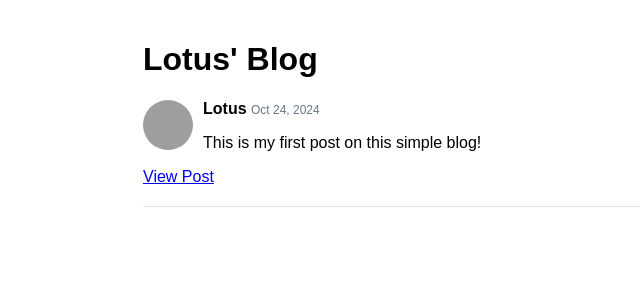
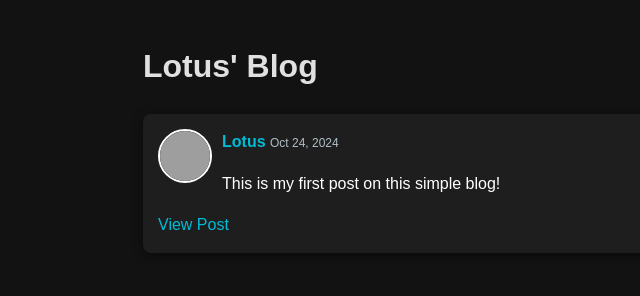
Before and after one commit to dtesters/posts, a plain HTML site: page index.html in a window 1280 px wide. Shown: the whole page, without its empty margins (197-837 px from the left). Drawn offline with Linux system fonts and the light colour scheme; grey boxes are pictures that could not be loaded.

Commit message:
Update style.css

```diff
--- a/style.css
+++ b/style.css
@@ -3,23 +3,61 @@ body {
     max-width: 600px;
     margin: 0 auto;
     padding: 20px;
+    background-color: #121212; /* Dark background */
+    color: #ffffff; /* White text for contrast */
+    line-height: 1.6; /* Improve readability */
 }
+
+h1 {
+    color: #e0e0e0; /* Lighter heading color */
+}
+
 .post {
-  border-bottom: 1px solid #e1e8ed;
-  padding-bottom: 20px;
-  margin-bottom: 20px;
+    background-color: #1e1e1e; /* Slightly lighter dark for posts */
+    border-radius: 8px; /* Rounded corners */
+    padding: 15px; /* Spacing within posts */
+    margin-bottom: 20px; /* Spacing between posts */
+    box-shadow: 0 2px 10px rgba(0, 0, 0, 0.5); /* Subtle shadow effect */
 }
+
 .pfp {
     float: left;
     width: 50px;
     height: 50px;
     border-radius: 50%;
     margin-right: 10px;
+    border: 2px solid #ffffff; /* White border around profile picture */
 }
+
 .username {
     font-weight: bold;
+    color: #00bcd4; /* Accent color for username */
 }
+
 .timestamp {
-  color: #657786;
+    color: #b0bec5; /* Lighter color for timestamps */
     font-size: 12px;
 }
+
+a {
+    color: #00bcd4; /* Accent color for links */
+    text-decoration: none; /* Remove underline */
+}
+
+a:hover {
+    text-decoration: underline; /* Underline on hover */
+}
+
+/* Optional: Style for the scrollbar (if needed) */
+::-webkit-scrollbar {
+    width: 8px; /* Width of the scrollbar */
+}
+
+::-webkit-scrollbar-thumb {
+    background: #424242; /* Color of the scrollbar thumb */
+    border-radius: 4px; /* Rounded edges */
+}
+
+::-webkit-scrollbar-track {
+    background: #121212; /* Background of the scrollbar track */
+}
```
Lines whose indentation alone changed are shown as unchanged.
